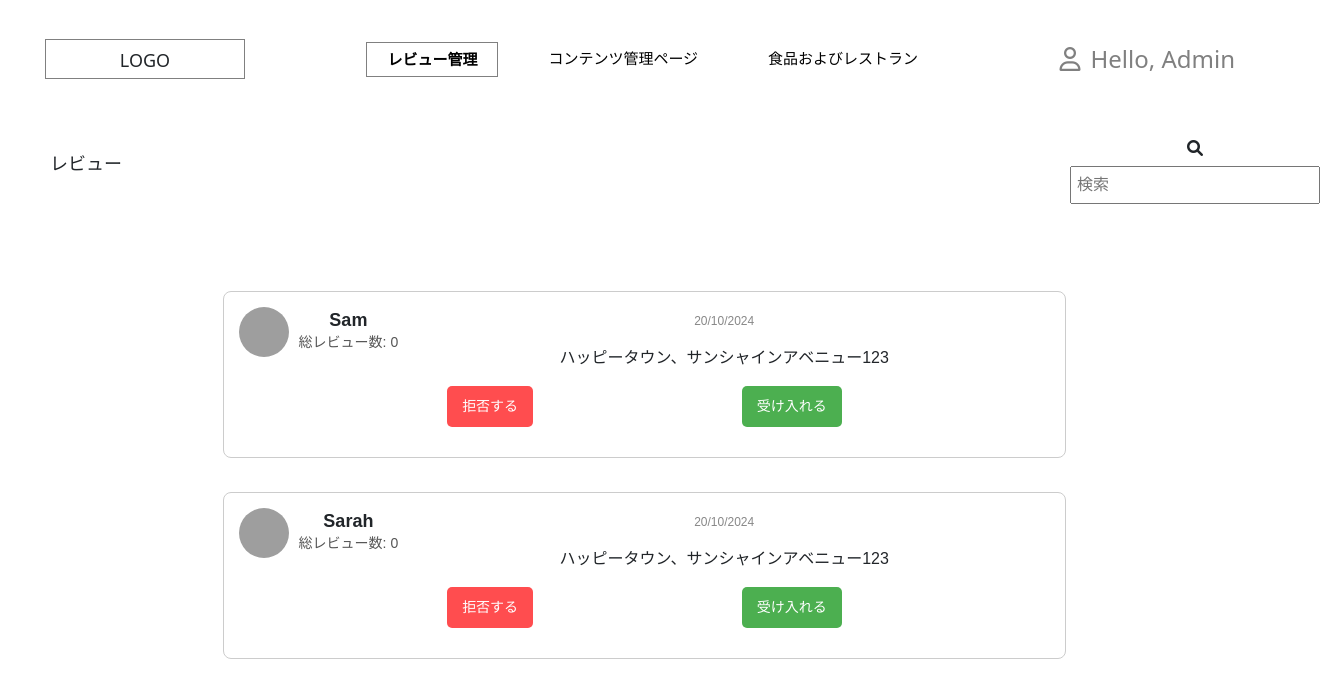
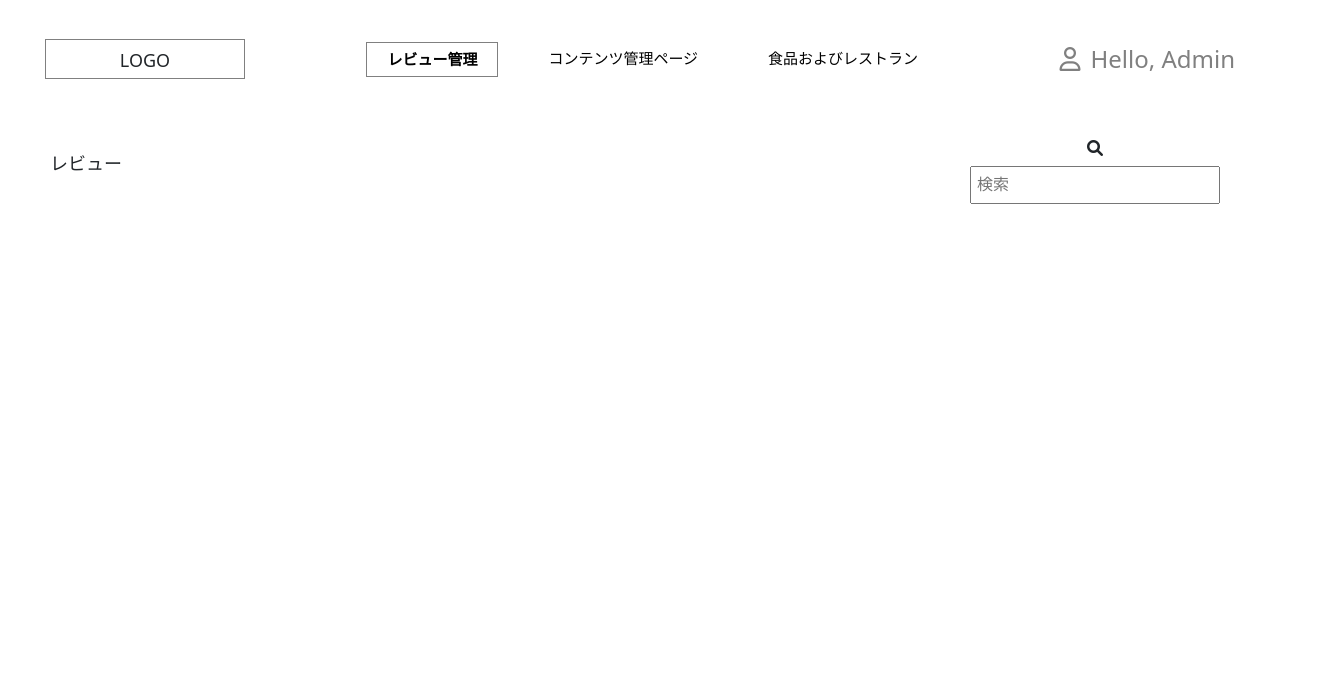
Before and after one commit to hasonsk/kantan-lunch, a React (Vite) app in the folder frontend/: page /admin/review in a window 1280 px wide. Shown: the top 698 px of the page, 1330 px wide, since content can reach past the window. Built offline with nearby package versions, Linux system fonts and the light colour scheme; grey boxes are pictures that could not be loaded.

Commit message:
fix overflow header

```diff
--- a/frontend/src/pages/admin/ReviewManagement.css
+++ b/frontend/src/pages/admin/ReviewManagement.css
@@ -1,109 +1,9 @@
 .post-list {
-    width: 100%;
-    height: 100%;
     font-family: Arial, sans-serif;
     margin: 20px 50px;
 }
 
-.post-item {
-    width: 100%;
-    height: 100%;
+.search-bar {
+    display: flex;
+    justify-content: space-between;
 }
-
-.post-image {
-    flex: 1; /* Chiếm 1/3 chiều ngang */
-    aspect-ratio: 3 / 2; /* Tỉ lệ khung hình 3:2 */
-    background-color: #ddd;
-    background-size: cover;
-    background-position: center;
-    border-radius: 8px;
-}
-
-.main-content {
-    width: 100%;
-    padding: 20px;
-    font-family: Arial, sans-serif;
-}
-
-.post-card {
-    border: 1px solid #ccc;
-    border-radius: 8px;
-    padding: 15px;
-    background-color: #fff;
-    float: left;
-}
-
-.post-header {
-    float: left;
-    display: flex;
-    align-items: center;
-    gap: 10px;
-    margin-bottom: 10px;
-}
-
-.post-avatar img {
-    width: 50px;
-    height: 50px;
-    border-radius: 50%;
-    object-fit: cover;
-}
-
-.post-user-info h3 {
-    margin: 0;
-    font-size: 18px;
-    font-weight: bold;
-}
-
-.post-user-info p {
-    margin: 0;
-    font-size: 14px;
-    color: #555;
-}
-
-.post-body {
-    margin-bottom: 15px;
-}
-
-.post-content {
-    font-size: 16px;
-    line-height: 1.5;
-}
-
-.post-date {
-    font-size: 12px;
-    color: #888;
-    margin-top: 5px;
-}
-
-.post-footer {
-    display: flex;
-    justify-content: space-evenly;
-    gap: 0px;
-}
-
-.reject-button,
-.accept-button {
-    padding: 10px 15px;
-    border: none;
-    border-radius: 5px;
-    font-size: 14px;
-    cursor: pointer;
-}
-
-.reject-button {
-    background-color: #ff4d4f;
-    color: white;
-}
-
-.accept-button {
-    background-color: #4caf50;
-    color: white;
-}
-
-.reject-button:hover {
-    background-color: #e43c3d;
-}
-
-.accept-button:hover {
-    background-color: #3c8e40;
-}
--- a/frontend/src/pages/admin/ReviewManagement.jsx
+++ b/frontend/src/pages/admin/ReviewManagement.jsx
@@ -1,8 +1,8 @@
-import React, { useEffect, useState } from 'react';
-import { useNavigate } from 'react-router-dom';
+import React, {useEffect, useState} from 'react';
+import {useNavigate} from 'react-router-dom';
 import './ReviewManagement.css';
 import postData from "./reviewData.jsx"
-import { getAllPosts } from '../../api/post';
+import {getAllPosts} from '../../api/post';
 
 const ReviewManagement = () => {
     const [searchQuery, setSearchQuery] = useState('');
@@ -25,7 +25,7 @@ const ReviewManagement = () => {
     };
 
     useEffect(() => {
-         // fetchPosts();
+        // fetchPosts();
     }, []);
 
     // const renderStars = (rating) => {
@@ -59,9 +59,9 @@ const ReviewManagement = () => {
             <div className="search-bar">
                 <p className="greeting-text">レビュー</p>
                 <div className="input-container">
-          <span className="search-icon">
-            <i className="fa fa-search"></i>
-          </span>
+                    <span className="search-icon">
+                        <i className="fa fa-search"></i>
+                    </span>
                     <input
                         type="text"
                         placeholder="検索"
@@ -72,37 +72,37 @@ const ReviewManagement = () => {
                 </div>
             </div>
 
-            <div className="main-content">
-                {postData.length > 0 ? (
-                    <div className="post-list">
-                        {postData.map((post) => {
-                            return (
-                                <div key={post.id} className="post-card">
-                                    <div className="post-header">
-                                        <div className="post-avatar">
-                                            <img src={post.media[0] || 'default-avatar.jpg'} alt="User Avatar"/>
-                                        </div>
-                                        <div className="post-user-info">
-                                            <h3>{post.user}</h3>
-                                            <p>総レビュー数: {post.reviewCount || 0}</p>
-                                        </div>
-                                    </div>
-                                    <div className="post-body">
-                                        <p className="post-date">{post.created}</p>
-                                        <p className="post-content">{post.content}</p>
-                                        <div className="post-footer">
-                                            <button className="reject-button">拒否する</button>
-                                            <button className="accept-button">受け入れる</button>
-                                        </div>
-                                    </div>
-                                </div>
-                            );
-                        })}
-                    </div>
-                ) : (
-                    <p className="no-results">該当するレストランが見つかりませんでした。</p>
-                )}
-            </div>
+            {/*<div className="main-content">*/}
+            {/*    {postData.length > 0 ? (*/}
+            {/*        <div className="post-list">*/}
+            {/*            {postData.map((post) => {*/}
+            {/*                return (*/}
+            {/*                    <div key={post.id} className="post-card">*/}
+            {/*                        <div className="post-header">*/}
+            {/*                            <div className="post-avatar">*/}
+            {/*                                <img src={post.media[0] || 'default-avatar.jpg'} alt="User Avatar"/>*/}
+            {/*                            </div>*/}
+            {/*                            <div className="post-user-info">*/}
+            {/*                                <h3>{post.user}</h3>*/}
+            {/*                                <p>総レビュー数: {post.reviewCount || 0}</p>*/}
+            {/*                            </div>*/}
+            {/*                        </div>*/}
+            {/*                        <div className="post-body">*/}
+            {/*                            <p className="post-date">{post.created}</p>*/}
+            {/*                            <p className="post-content">{post.content}</p>*/}
+            {/*                            <div className="post-footer">*/}
+            {/*                                <button className="reject-button">拒否する</button>*/}
+            {/*                                <button className="accept-button">受け入れる</button>*/}
+            {/*                            </div>*/}
+            {/*                        </div>*/}
+            {/*                    </div>*/}
+            {/*                );*/}
+            {/*            })}*/}
+            {/*        </div>*/}
+            {/*    ) : (*/}
+            {/*        <p className="no-results">該当するレストランが見つかりませんでした。</p>*/}
+            {/*    )}*/}
+            {/*</div>*/}
         </div>
     );
 };
```
